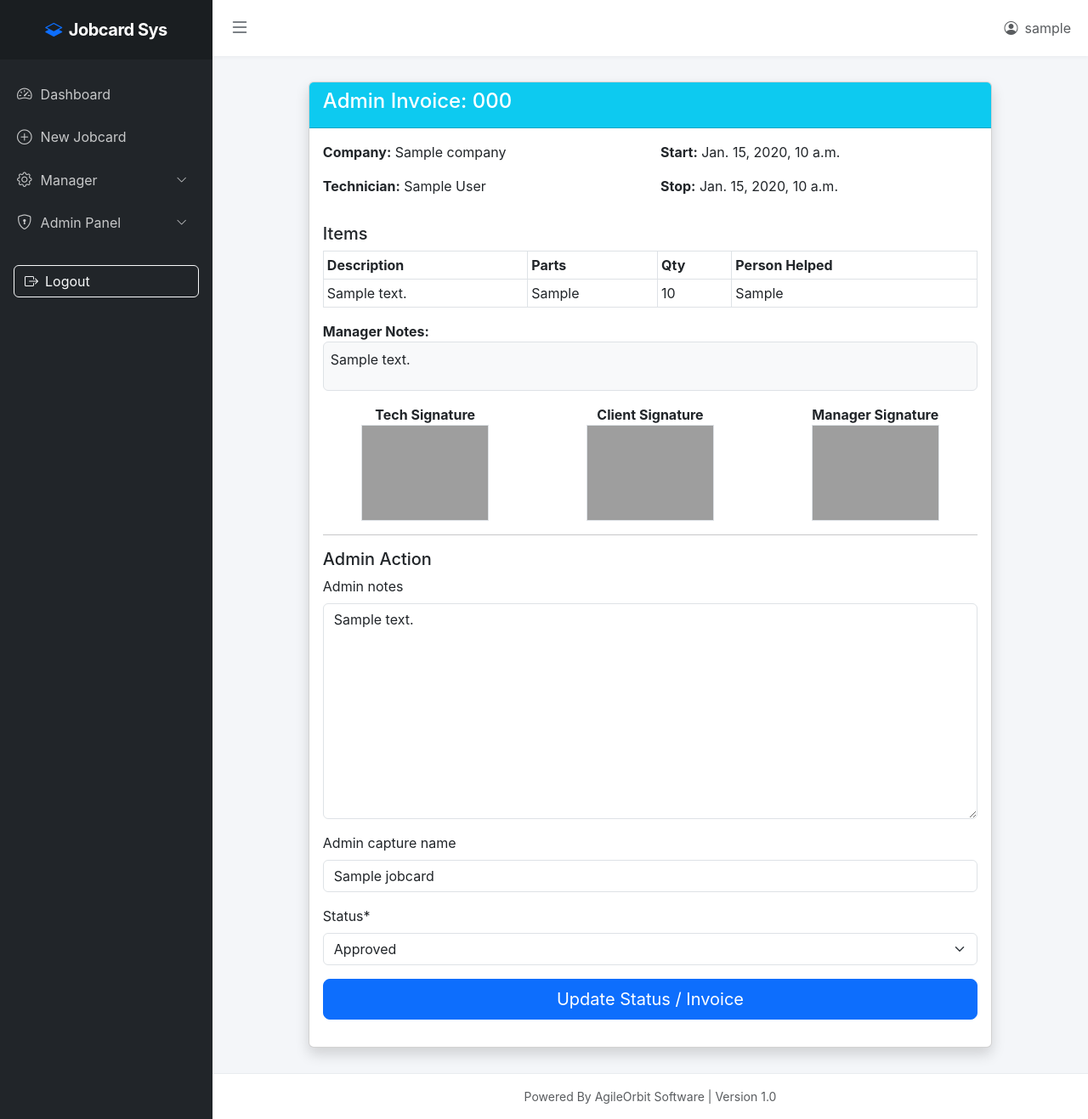
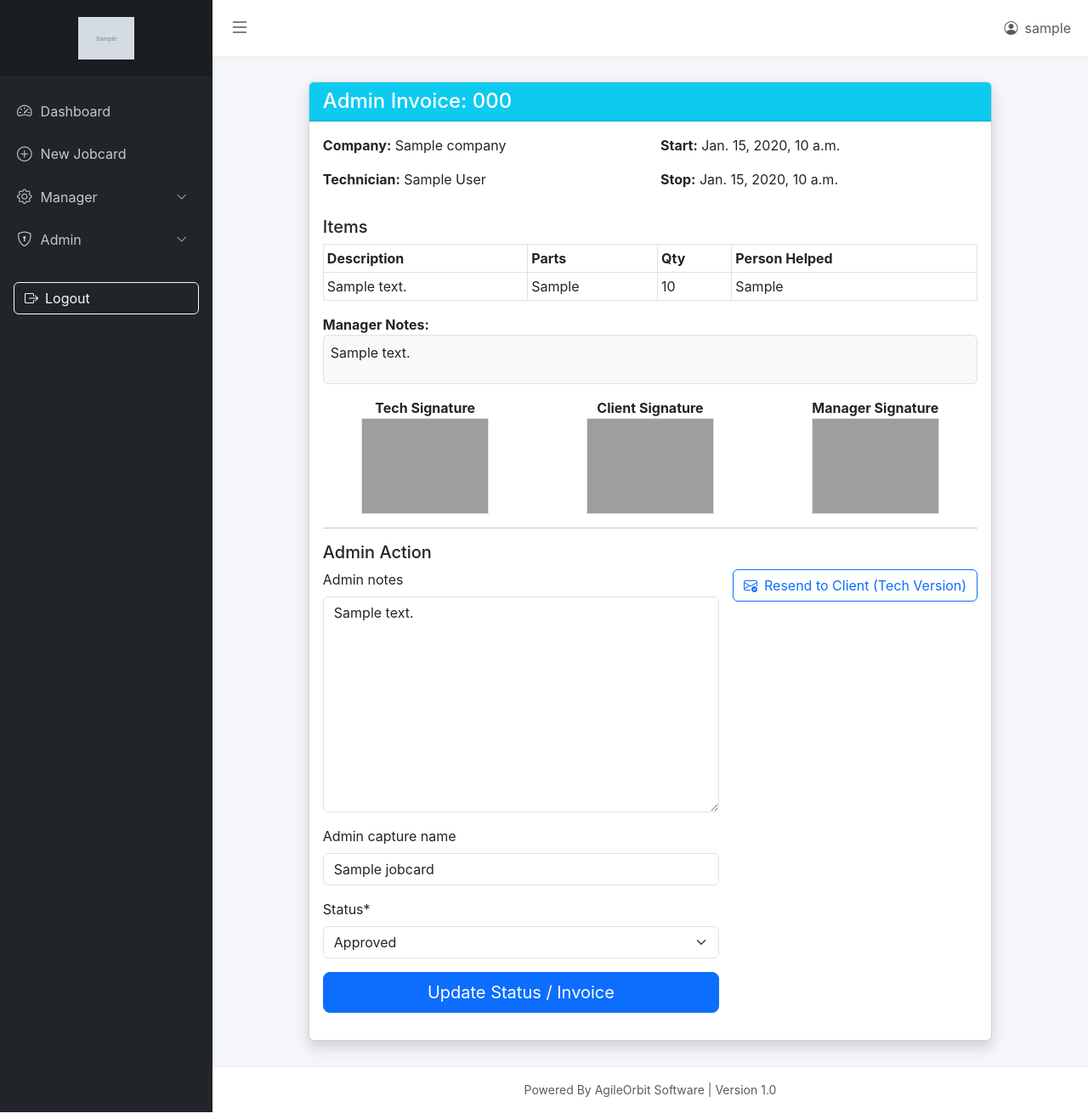
Before and after one commit to dillonkevin46-cloud/Jobcard-New, a Django app: page /manage/invoice/1/ in a window 1280 px wide. Shown: the whole page at 85% size. Run offline with Django 5.2, Linux system fonts and the light colour scheme; a user stored in the database is signed in; tables that the repository leaves empty hold one stand-in row (values such as "Sample post"); grey boxes marked "Sample" are stand-in pictures; some libraries are stand-ins or nearby versions; grey boxes are pictures that could not be loaded.

Commit message:
Implement Context Processor, Superuser Lock, and Resend Tech PDF
Co-authored-by: dillonkevin46-cloud <241133063+dillonkevin46-cloud@users.noreply.github.com>

```diff
--- /dev/null
+++ b/jobcards/context_processors.py
@@ -0,0 +1,5 @@
+from .models import GlobalSettings
+
+def global_settings(request):
+    settings_obj = GlobalSettings.objects.first()
+    return {'global_settings': settings_obj}
--- a/jobcards/urls.py
+++ b/jobcards/urls.py
@@ -5,7 +5,7 @@ from .views import (
     ManagerJobcardView, AdminJobcardView, UserListView, UserCreateView,
     CompanyCreateView, SettingsView, JobcardPDFView, JobcardAutosaveView,
     FormDesignerView, SaveTemplateLayoutView, PreviewPDFTemplateView,
-    AdminArchiveListView, CompanyCreateAJAXView
+    AdminArchiveListView, CompanyCreateAJAXView, ResendJobcardEmailView
 )
 
 urlpatterns = [
@@ -27,4 +27,5 @@ urlpatterns = [
     path('manage/designer/', FormDesignerView.as_view(), name='form_designer'),
     path('manage/designer/save/', SaveTemplateLayoutView.as_view(), name='save_template_layout'),
     path('manage/designer/preview/', PreviewPDFTemplateView.as_view(), name='preview_template_layout'),
+    path('manage/resend-email/<int:pk>/', ResendJobcardEmailView.as_view(), name='resend_jobcard_email'),
 ]
--- a/jobcards/views.py
+++ b/jobcards/views.py
@@ -106,7 +106,7 @@ def draw_background(c, doc):
 
     c.restoreState()
 
-def build_pdf_elements(jobcard, is_dummy=False):
+def build_pdf_elements(jobcard, is_dummy=False, tech_only=False):
     elements = []
     styles = getSampleStyleSheet()
 
@@ -265,7 +265,7 @@ def build_pdf_elements(jobcard, is_dummy=False):
     elements.append(KeepTogether(sig_table))
     elements.append(Spacer(1, 20))
 
-    if status in ['APPROVED', 'INVOICED']:
+    if status in ['APPROVED', 'INVOICED'] and not tech_only:
         manager_notes = "Approved. Good work." if is_dummy else jobcard.manager_notes
         manager_sig = None if is_dummy else jobcard.manager_signature
         manager_name = "Boss Man" if is_dummy else jobcard.manager_name
@@ -287,14 +287,14 @@ def build_pdf_elements(jobcard, is_dummy=False):
         elements.append(KeepTogether(man_table))
         elements.append(Spacer(1, 20))
 
-    if status == 'INVOICED':
+    if status == 'INVOICED' and not tech_only:
         admin_notes = "Invoiced #INV-999" if is_dummy else jobcard.admin_notes
         elements.append(Paragraph("Admin Notes:", style_bold))
         elements.append(Paragraph(escape(admin_notes) or "N/A", style_normal))
 
     return elements
 
-def generate_pdf_buffer(jobcard, is_dummy=False):
+def generate_pdf_buffer(jobcard, is_dummy=False, tech_only=False):
     buffer = io.BytesIO()
     doc = SimpleDocTemplate(
         buffer,
@@ -304,7 +304,7 @@ def generate_pdf_buffer(jobcard, is_dummy=False):
         topMargin=40,
         bottomMargin=50
     )
-    elements = build_pdf_elements(jobcard, is_dummy)
+    elements = build_pdf_elements(jobcard, is_dummy, tech_only)
     doc.build(elements, onFirstPage=draw_background, onLaterPages=draw_background)
     buffer.seek(0)
     return buffer
@@ -372,7 +372,6 @@ class JobcardCreateView(LoginRequiredMixin, UserPassesTestMixin, CreateView):
 
         action = self.request.POST.get('action')
 
-        # Strict Validation Check
         if action == 'submit':
             valid = True
 
@@ -388,14 +387,14 @@ class JobcardCreateView(LoginRequiredMixin, UserPassesTestMixin, CreateView):
                             has_items = True
                             break
             else:
-                valid = False # Formset itself is invalid
+                valid = False
 
             if not has_items and valid:
                 messages.error(self.request, "You must add at least one Job Detail before submitting.")
                 valid = False
 
             if not valid:
-                return self.render_to_response(self.get_context_data(form=form, items=items))
+                return self.render_to_response(self.get_context_data(form=form, item_formset=items))
 
         self.object = form.save(commit=False)
         self.object.technician = self.request.user
@@ -420,7 +419,6 @@ class JobcardCreateView(LoginRequiredMixin, UserPassesTestMixin, CreateView):
             if action == 'submit':
                 try:
                     pdf_buffer = generate_pdf_buffer(self.object)
-
                     to_email = None
                     if self.object.company and self.object.company.email:
                         to_email = self.object.company.email
@@ -444,7 +442,7 @@ class JobcardCreateView(LoginRequiredMixin, UserPassesTestMixin, CreateView):
 
             return redirect(self.success_url)
         else:
-            return self.render_to_response(self.get_context_data(form=form, items=items))
+            return self.render_to_response(self.get_context_data(form=form, item_formset=items))
 
 class JobcardUpdateView(LoginRequiredMixin, UserPassesTestMixin, UpdateView):
     model = Jobcard
@@ -477,7 +475,6 @@ class JobcardUpdateView(LoginRequiredMixin, UserPassesTestMixin, UpdateView):
 
         action = self.request.POST.get('action')
 
-        # Strict Validation Check
         if action == 'submit':
             valid = True
 
@@ -500,7 +497,7 @@ class JobcardUpdateView(LoginRequiredMixin, UserPassesTestMixin, UpdateView):
                 valid = False
 
             if not valid:
-                return self.render_to_response(self.get_context_data(form=form, items=items))
+                return self.render_to_response(self.get_context_data(form=form, item_formset=items))
 
         self.object = form.save(commit=False)
 
@@ -546,7 +543,7 @@ class JobcardUpdateView(LoginRequiredMixin, UserPassesTestMixin, UpdateView):
 
             return redirect(self.success_url)
         else:
-            return self.render_to_response(self.get_context_data(form=form, items=items))
+            return self.render_to_response(self.get_context_data(form=form, item_formset=items))
 
 class JobcardAutosaveView(LoginRequiredMixin, View):
     def post(self, request, pk):
@@ -769,3 +766,34 @@ class PreviewPDFTemplateView(LoginRequiredMixin, UserPassesTestMixin, View):
         response = HttpResponse(buffer, content_type='application/pdf')
         response['Content-Disposition'] = 'inline; filename="jobcard_preview.pdf"'
         return response
+
+class ResendJobcardEmailView(LoginRequiredMixin, UserPassesTestMixin, View):
+    def test_func(self):
+        return self.request.user.is_admin_role() or self.request.user.is_superuser
+
+    def post(self, request, pk):
+        jobcard = get_object_or_404(Jobcard, pk=pk)
+
+        to_email = None
+        if jobcard.company and jobcard.company.email:
+            to_email = jobcard.company.email
+
+        if not to_email:
+            messages.error(request, "Cannot resend: No company email associated with this jobcard.")
+            return redirect('dashboard')
+
+        try:
+            pdf_buffer = generate_pdf_buffer(jobcard, tech_only=True)
+            email = EmailMessage(
+                subject=f'Jobcard Copy (Tech Version): {jobcard.jobcard_number}',
+                body=f'Please find attached a copy of the jobcard for {jobcard.company.name}.',
+                from_email=settings.DEFAULT_FROM_EMAIL,
+                to=[to_email]
+            )
+            email.attach(f'{jobcard.jobcard_number}_tech.pdf', pdf_buffer.read(), 'application/pdf')
+            email.send(fail_silently=False)
+            messages.success(request, "Tech-only jobcard successfully sent to client!")
+        except Exception as e:
+            messages.error(request, f"Failed to send email: {e}")
+
+        return redirect('dashboard')
--- a/templates/base.html
+++ b/templates/base.html
@@ -46,6 +46,11 @@
             font-weight: 700;
             letter-spacing: -0.5px;
             text-align: center;
+        }
+
+        #sidebar .sidebar-header img {
+            max-height: 50px;
+            max-width: 100%;
         }
 
         #sidebar .nav-link {
@@ -145,7 +150,11 @@
         <!-- Sidebar -->
         <nav id="sidebar">
             <div class="sidebar-header">
-                <i class="bi bi-layers-half text-primary me-2"></i>Jobcard Sys
+                {% if global_settings and global_settings.company_logo %}
+                    <img src="{{ global_settings.company_logo.url }}" alt="Company Logo" class="img-fluid">
+                {% else %}
+                    <i class="bi bi-layers-half text-primary me-2"></i>Jobcard Sys
+                {% endif %}
             </div>
 
             <ul class="nav flex-column mb-auto mt-3">
@@ -184,14 +193,16 @@
                     {% if user.is_admin_role or user.is_superuser %}
                         <li class="nav-item">
                             <a class="nav-link d-flex justify-content-between align-items-center" data-bs-toggle="collapse" href="#adminSubmenu" role="button" aria-expanded="false" aria-controls="adminSubmenu">
-                                <span><i class="bi bi-shield-lock"></i>Admin Panel</span>
+                                <span><i class="bi bi-shield-lock"></i>Admin</span>
                                 <i class="bi bi-chevron-down ms-auto" style="font-size: 0.8rem;"></i>
                             </a>
                             <div class="collapse" id="adminSubmenu">
                                 <ul class="nav flex-column dropdown-menu position-static d-block">
                                     <li><a class="dropdown-item" href="{% url 'dashboard' %}"><i class="bi bi-inboxes me-2"></i>Pending Invoices</a></li>
                                     <li><a class="dropdown-item" href="{% url 'admin_archive' %}"><i class="bi bi-archive me-2"></i>Jobcard Archive</a></li>
-                                    <li><a class="dropdown-item" href="/admin/" target="_blank"><i class="bi bi-database me-2"></i>Django Admin</a></li>
+                                    {% if user.is_superuser %}
+                                        <li><a class="dropdown-item" href="/admin/" target="_blank"><i class="bi bi-database me-2"></i>Django Admin</a></li>
+                                    {% endif %}
                                 </ul>
                             </div>
                         </li>
--- a/templates/jobcard_admin.html
+++ b/templates/jobcard_admin.html
@@ -7,14 +7,14 @@
 <div class="row justify-content-center">
     <div class="col-lg-10">
         <div class="card shadow">
-            <div class="card-header bg-info text-white">
-                <h4>Admin Invoice: {{ jobcard.jobcard_number }}</h4>
+            <div class="card-header bg-info text-white d-flex justify-content-between align-items-center">
+                <h4 class="mb-0">Admin Invoice: {{ jobcard.jobcard_number }}</h4>
             </div>
             <div class="card-body">
                 <!-- Jobcard Details (Read Only) -->
                 <div class="row mb-3">
                     <div class="col-md-6">
-                        <p><strong>Company:</strong> {{ jobcard.company.name }}</p>
+                        <p><strong>Company:</strong> {{ jobcard.company.name|default:jobcard.client_name }}</p>
                         <p><strong>Technician:</strong> {{ jobcard.technician.get_full_name }}</p>
                     </div>
                     <div class="col-md-6">
@@ -78,9 +78,22 @@
 
                 <hr>
 
-                <!-- Admin Action Form -->
-                <h5>Admin Action</h5>
-                {% crispy form %}
+                <!-- Admin Action Form & Resend -->
+                <div class="d-flex justify-content-between align-items-start">
+                    <div class="flex-grow-1 me-3">
+                        <h5>Admin Action</h5>
+                        {% crispy form %}
+                    </div>
+
+                    <div class="mt-4 pt-2">
+                         <form action="{% url 'resend_jobcard_email' jobcard.pk %}" method="post">
+                            {% csrf_token %}
+                            <button type="submit" class="btn btn-outline-primary" onclick="return confirm('Send Tech-only PDF to client?');">
+                                <i class="bi bi-envelope-check me-2"></i>Resend to Client (Tech Version)
+                            </button>
+                        </form>
+                    </div>
+                </div>
 
             </div>
         </div>
```
Also changed, not shown: jobcard_system/settings.py (+4 -10 lines), templates/registration/login.html (+11 -7 lines).
